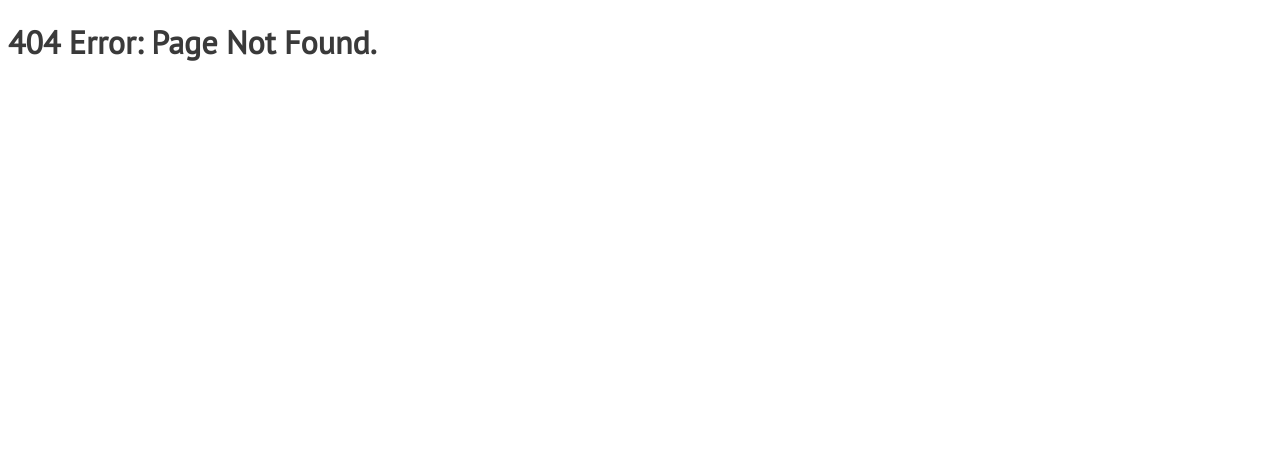
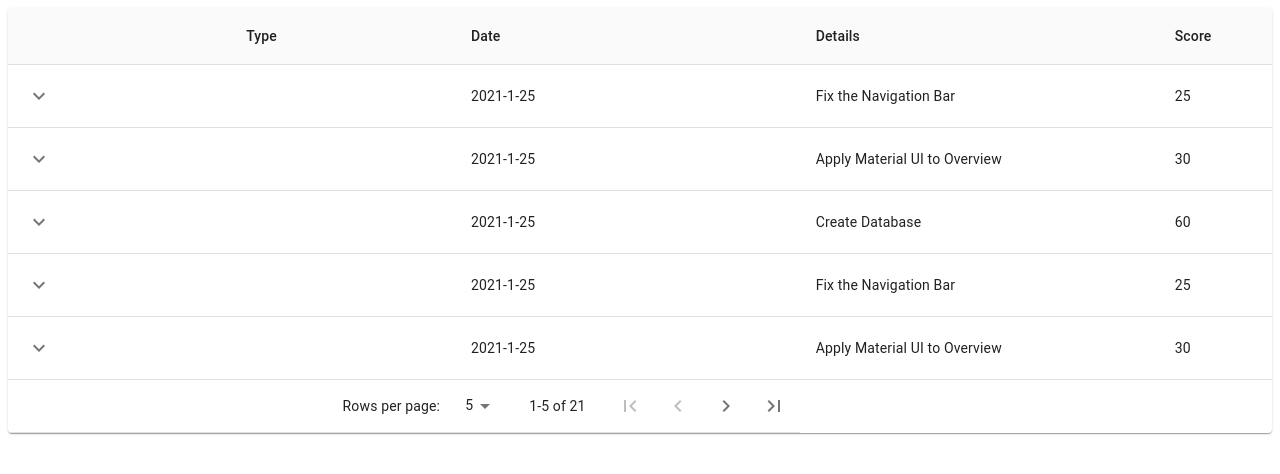
Before and after one commit to MooyGhul/GitlabAnalyzer, a React (Create React App) app in the folder frontend/: page /codeContributions in a window 1280 px wide. Before the commit this address had no page. Shown: the top 474 px of the page. Built offline with nearby package versions, Linux system fonts and the light colour scheme.

Commit message:
Add Pagination to Table

```diff
--- a/frontend/package.json
+++ b/frontend/package.json
@@ -47,6 +47,7 @@
   },
   "devDependencies": {
     "@material-ui/icons": "^4.11.2",
-    "css-loader": "^5.0.1"
+    "css-loader": "^5.0.1",
+    "prop-types": "^15.7.2"
   }
 }
--- a/frontend/src/App.js
+++ b/frontend/src/App.js
@@ -7,6 +7,7 @@ import OverviewPage from './OverviewPage';
 import PrivateRoute from './PrivateRoute';
 import ProjectInfoPage from './ProjectInfoPage/ProjectInfoPage';
 import NotFound from './components/NotFound';
+import CodeContributionPage from "./CodeContributionPage";
 import './style/App.css'
 
 function App() {
@@ -20,7 +21,10 @@ function App() {
             <PrivateRoute path='/projectList' component={ProjectListPage} />
             <PrivateRoute path='/projectInfo' component={ProjectInfoPage} />
             <PrivateRoute path='/overview' component={OverviewPage} />
-            <Route component={NotFound} />
+            //TODO: Change this after finding a way to connect from overview page
+            <Route exact path='/codeContributions' component={CodeContributionPage} />
+
+          <Route component={NotFound} />
         </Switch>
     </BrowserRouter>
   );
--- /dev/null
+++ b/frontend/src/CodeContributionPage.js
@@ -0,0 +1,11 @@
+import CodeContributionTable from "./components/CodeContributionTable";
+
+function CodeContributionPage () {
+ return(
+    <div>
+      <CodeContributionTable />
+    </div>
+ )
+}
+
+export default CodeContributionPage;
--- a/frontend/src/components/CodeContributionTable.js
+++ b/frontend/src/components/CodeContributionTable.js
@@ -1,9 +1,11 @@
-import React from 'react';
+import React, {useState} from 'react';
 import Box from '@material-ui/core/Box';
 import Collapse from '@material-ui/core/Collapse';
+import FirstPageIcon from '@material-ui/icons/FirstPage';
 import IconButton from '@material-ui/core/IconButton';
 import ExpandLess from '@material-ui/icons/ExpandLess';
 import ExpandMore from '@material-ui/icons/ExpandMore';
+import LastPageIcon from '@material-ui/icons/LastPage';
 import Paper from '@material-ui/core/Paper';
 import Table from '@material-ui/core/Table';
 import TableBody from '@material-ui/core/TableBody';
@@ -11,19 +13,23 @@ import TableCell from '@material-ui/core/TableCell';
 import TableContainer from '@material-ui/core/TableContainer';
 import TableHead from '@material-ui/core/TableHead';
 import TableRow from '@material-ui/core/TableRow';
-import {CommitDetails} from '../mockDataDir/mockCommitDetails';
-import {MRDetails} from '../mockDataDir/mockMRDetails';
-import { makeStyles } from '@material-ui/core/styles';
+import { CommitDetails } from '../mockDataDir/mockCommitDetails';
+import { MRDetails } from '../mockDataDir/mockMRDetails';
+import {makeStyles, useTheme} from '@material-ui/core/styles';
+import {TableFooter, TablePagination} from "@material-ui/core";
+import {KeyboardArrowLeft, KeyboardArrowRight} from "@material-ui/icons";
+import * as PropTypes from "prop-types";
 
+const rows = [].concat(MRDetails, CommitDetails);
 
-const useStyles = makeStyles({
-  root: {
-    width: '100%',
-  },
-  container: {
-    maxHeight: 500,
-  },
-});
+const columns = [
+  {id: 'type', label: 'Type'},
+  {id: 'date', label: 'Date'},
+  {id: 'details', label: 'Details'},
+  {id: 'score', label: 'Score'},
+]
+
+console.log(rows);
 
 const useRowStyles = makeStyles({
   root: {
@@ -33,17 +39,7 @@ const useRowStyles = makeStyles({
   },
 });
 
-const rows = [].concat(MRDetails, CommitDetails);
-const columns = [
-  {id: 'type', label: 'Type'},
-  {id: 'date', label: 'Date'},
-  {id: 'details', label: 'Details'},
-  {id: 'score', label: 'Score'},
-
-]
-console.log(rows);
-
-function Row(props) {
+const Row = (props) => {
   const { row } = props;
   const [open, setOpen] = React.useState(false);
   const classes = useRowStyles();
@@ -68,7 +64,7 @@ function Row(props) {
           <Collapse in={open} timeout="auto" unmountOnExit>
             <Box margin={1}>
               <h2>Code Diff</h2>
-            <div>Here's some code differences...</div>
+              <div>To be Added...</div>
             </Box>
           </Collapse>
         </TableCell>
@@ -78,12 +74,97 @@ function Row(props) {
 
 }
 
-function CodeContributionTable () {
+const usePaginationStyle = makeStyles((theme) => ({
+  root: {
+    flexShrink: 0,
+    marginLeft: theme.spacing(2.5),
+  },
+}));
+
+function TablePaginationActions(props) {
+  const classes = usePaginationStyle();
+  const theme = useTheme();
+  const { count, page, rowsPerPage, onChangePage } = props;
+
+  const handleFirstPageButtonClick = (event) => {
+    onChangePage(event, 0);
+  };
+
+  const handleBackButtonClick = (event) => {
+    onChangePage(event, page - 1);
+  };
+
+  const handleNextButtonClick = (event) => {
+    onChangePage(event, page + 1);
+  };
+
+  const handleLastPageButtonClick = (event) => {
+    onChangePage(event, Math.max(0, Math.ceil(count / rowsPerPage) - 1));
+  };
+
+  return (
+    <div className={classes.root}>
+      <IconButton
+        onClick={handleFirstPageButtonClick}
+        disabled={page === 0}
+        aria-label="first page"
+      >
+        {theme.direction === 'rtl' ? <LastPageIcon /> : <FirstPageIcon />}
+      </IconButton>
+      <IconButton onClick={handleBackButtonClick} disabled={page === 0} aria-label="previous page" >
+        {theme.direction === 'rtl' ? <KeyboardArrowRight /> : <KeyboardArrowLeft />}
+      </IconButton>
+      <IconButton
+        onClick={handleNextButtonClick}
+        disabled={page >= Math.ceil(count / rowsPerPage) - 1}
+        aria-label="next page"
+      >
+        {theme.direction === 'rtl' ? <KeyboardArrowLeft /> : <KeyboardArrowRight />}
+      </IconButton>
+      <IconButton
+        onClick={handleLastPageButtonClick}
+        disabled={page >= Math.ceil(count / rowsPerPage) - 1}
+        aria-label="last page"
+      >
+        {theme.direction === 'rtl' ? <FirstPageIcon /> : <LastPageIcon />}
+      </IconButton>
+    </div>
+  );
+}
+
+TablePaginationActions.propTypes = {
+  count: PropTypes.number.isRequired,
+  onChangePage: PropTypes.func.isRequired,
+  page: PropTypes.number.isRequired,
+  rowsPerPage: PropTypes.number.isRequired,
+};
+
+const useStyles = makeStyles({
+  table:{
+    minWidth: 500,
+  },
+});
+
+const CodeContributionTable = () => {
   const classes = useStyles();
+  const [page, setPage] = React.useState(0);
+  const [rowsPerPage, setRowsPerPage] = React.useState(5);
+
+  const emptyRows = rowsPerPage - Math.min(rowsPerPage, rows.length - page * rowsPerPage);
+
+  const handleChangePage = (event, newPage) => {
+    setPage(newPage);
+  };
+
+  const handleChangeRowsPerPage = (event) => {
+    setRowsPerPage(parseInt(event.target.value, 10));
+    setPage(0);
+  };
+
   return (
-    <Paper className={classes.root}>
-      <TableContainer className={classes.container}>
-        <Table stickyHeader>
+    <Paper>
+      <TableContainer>
+        <Table stickyHeader className={classes.table}>
           <TableHead>
             <TableRow>
               <TableCell />
@@ -95,10 +176,37 @@ function CodeContributionTable () {
             </TableRow>
           </TableHead>
           <TableBody>
-            {rows.map((row) => (
+            {(rowsPerPage > 0
+                ? rows.slice(page * rowsPerPage, page * rowsPerPage + rowsPerPage)
+                : rows
+            ).map((row) => (
               <Row key ={row.name} row={row} />
             ))}
+
+            {emptyRows > 0 && (
+              <TableRow style={{ height: 53 * emptyRows }}>
+                <TableCell colSpan={6} />
+              </TableRow>
+            )}
           </TableBody>
+          <TableFooter>
+            <TableRow>
+              <TablePagination
+                rowsPerPageOptions={[5, 10, 25, { label: 'All', value: -1 }]}
+                colSpan={3}
+                count={rows.length}
+                rowsPerPage={rowsPerPage}
+                page={page}
+                SelectProps={{
+                  inputProps: { 'aria-label': 'rows per page' },
+                  native: true,
+                }}
+                onChangePage={handleChangePage}
+                onChangeRowsPerPage={handleChangeRowsPerPage}
+                ActionsComponent={TablePaginationActions}
+              />
+            </TableRow>
+          </TableFooter>
         </Table>
       </TableContainer>
     </Paper>
```
Also changed, not shown: 1 other file (tests, documents, lock files or other folders). Lines whose indentation alone changed are shown as unchanged.
